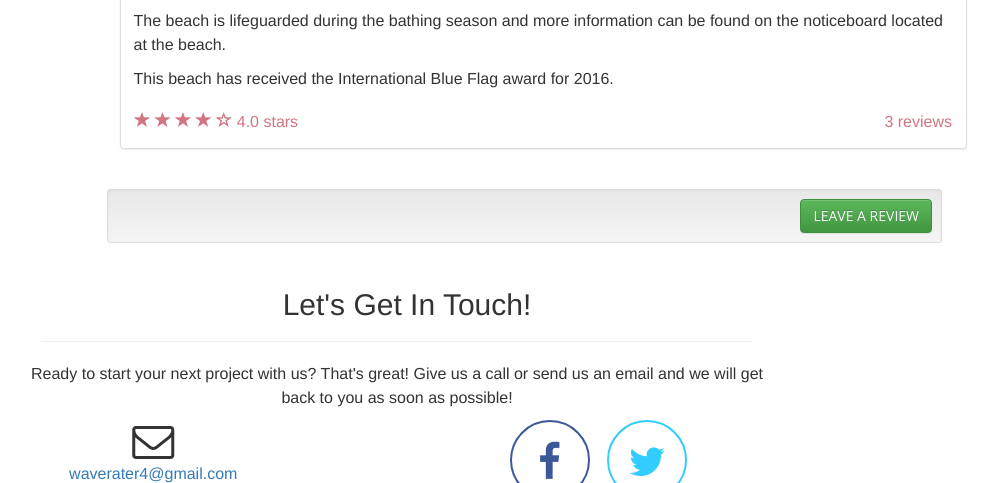
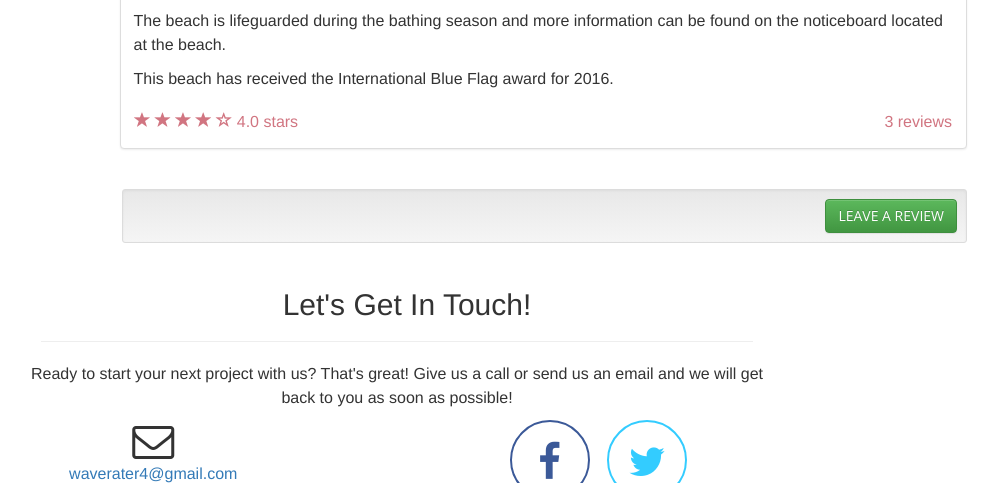
Before and after one commit to CathyC12/wave_rater, a PHP site: page /beach_list.html in a window 1280 px wide. Shown: the part 927-1410 px from the top of the page, without its empty margins (243-1241 px from the left). Run offline with PHP 8.4, Linux system fonts and the light colour scheme; some libraries are stand-ins or nearby versions.

Commit message:
Review Container
Fixed the styling for the container

```diff
--- a/workspace/startbootstrap-creative-gh-pages/beach_list.html
+++ b/workspace/startbootstrap-creative-gh-pages/beach_list.html
@@ -150,7 +150,6 @@
                 <div class="thumbnail">
                     <img class="img-responsive" src="http://www.avalon-guesthouse.com/attachments/Image/surfing_1.jpg?template=generic" alt="">
                     <div class="caption-full">
-                        <!--<h4 class="pull-right">$24.99</h4>-->
                         <h4><a href="#">Lahinch Beach County Clare</a>
                         </h4>
                         <div id="weather"></div>
@@ -175,25 +174,16 @@
                 </div>
             </div>
         </div>
-                <!--</div>
-                <!--Added divs-->
-                <!--</div>
-
-
-
-<!--Alice-->
-
-
     </div>
 
     <div class="container">
-    <div css="row" style="margin-top:20px; padding-left: 280px; padding-right: 25px;">
+        <div css="row" style="margin-top:20px; margin-left: 295px;">
             <div class="col-md-13">
+
                 <div class="well well-sm">
                     <div class="text-right">
                         <a class="btn btn-success btn-green" href="#reviews-anchor" id="open-review-box">Leave a Review</a>
                     </div>
-
                     <div class="row" id="post-review-box" style="display:none;">
                     <!--<div class="col-md-12">-->
                         <form accept-charset="UTF-8" action="" method="post">
@@ -210,87 +200,10 @@
                     </div>
                 </div>
             </div>
-
         </div>
     </div>
 
-
-
-
-                <!--Alice-->
-
-
-
-
-
-
-<!--Not using atm
-                <div class="well">
-
-                    <div class="text-right">
-                        <a class="btn btn-success">Leave a Review</a>
-                    </div>
-
-                    <hr>
-
-                    <div class="row">
-                        <div class="col-md-12">
-                            <span class="glyphicon glyphicon-star"></span>
-                            <span class="glyphicon glyphicon-star"></span>
-                            <span class="glyphicon glyphicon-star"></span>
-                            <span class="glyphicon glyphicon-star"></span>
-                            <span class="glyphicon glyphicon-star-empty"></span>
-                            Anonymous
-                            <span class="pull-right">10 days ago</span>
-                            <p>This product was great in terms of quality. I would definitely buy another!</p>
-                        </div>
-                    </div>
-
-                    <hr>
-
-                    <div class="row">
-                        <div class="col-md-12">
-                            <span class="glyphicon glyphicon-star"></span>
-                            <span class="glyphicon glyphicon-star"></span>
-                            <span class="glyphicon glyphicon-star"></span>
-                            <span class="glyphicon glyphicon-star"></span>
-                            <span class="glyphicon glyphicon-star-empty"></span>
-                            Anonymous
-                            <span class="pull-right">12 days ago</span>
-                            <p>I've alredy ordered another one!</p>
-                        </div>
-                    </div>
-
-                    <hr>
-
-                    <div class="row">
-                        <div class="col-md-12">
-                            <span class="glyphicon glyphicon-star"></span>
-                            <span class="glyphicon glyphicon-star"></span>
-                            <span class="glyphicon glyphicon-star"></span>
-                            <span class="glyphicon glyphicon-star"></span>
-                            <span class="glyphicon glyphicon-star-empty"></span>
-                            Anonymous
-                            <span class="pull-right">15 days ago</span>
-                            <p>I've seen some better than this, but not at this price. I definitely recommend this item.</p>
-                        </div>
-                    </div>
-
-                </div>
-
-            </div>
-
-        </div>
-
-    </div>
-    <!-- /.container ->
-
-    <div class="container">
-
-        <hr>
-
     <!-- Footer -->
-
    <section id="contact">
        <div class="container">
             <div class="row">
@@ -343,32 +256,3 @@
 </body>
 
 </html>
-
-
-
-
-
-
-
-
-
-        <!--<footer>
-            <div class="row">
-                <div class="col-lg-12">
-                    <p>Copyright &copy; Wave Rater 2016</p>
-                </div>
-            </div>
-        </footer>
-
-    </div>
-    <!-- /.container -->
-
-    <!-- jQuery -
-    <script src="js/jquery.js"></script>
-
-    <!-- Bootstrap Core JavaScript -
-    <script src="js/bootstrap.min.js"></script>
-
-</body>
-
-</html>
--- a/workspace/startbootstrap-creative-gh-pages/css/review.css
+++ b/workspace/startbootstrap-creative-gh-pages/css/review.css
@@ -20,7 +20,6 @@ h2 {
     margin-left: 20px;
 }
 
-#reviewcon
-{
-    padding-left: 300px;
+form{
+    padding: 15px;
 }
```
Lines whose indentation alone changed are shown as unchanged.
